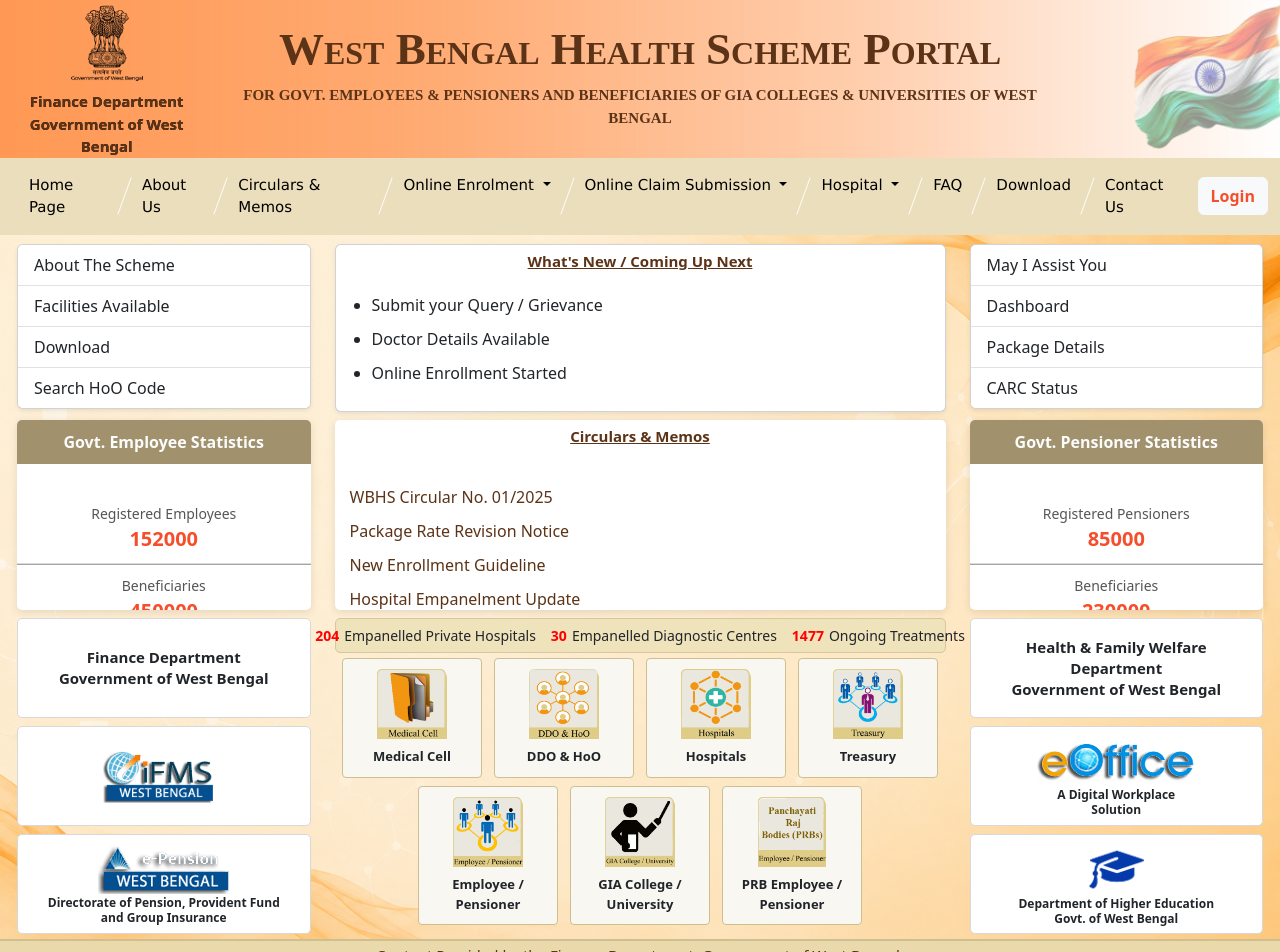
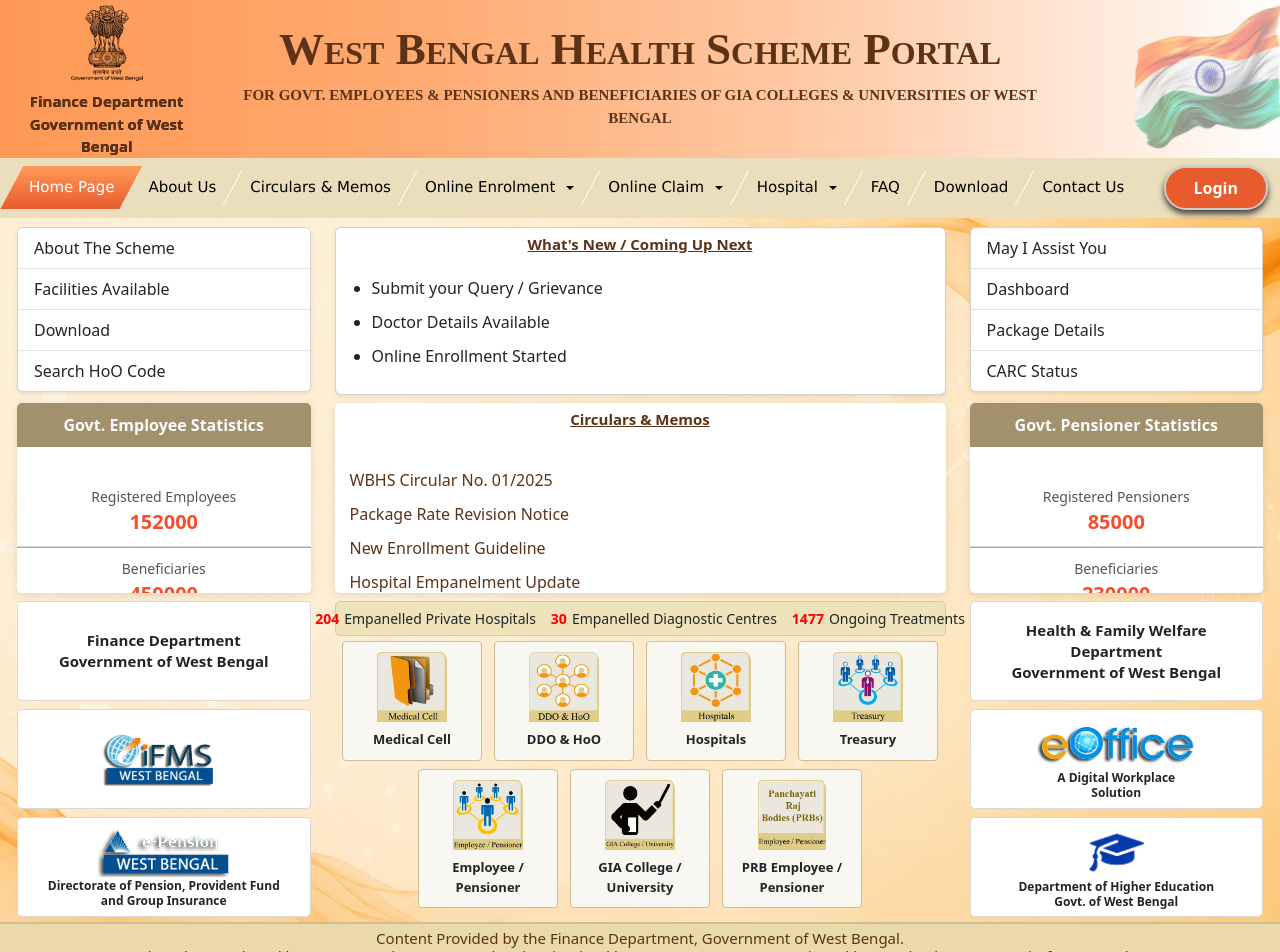
Before and after one commit to krishnendu6690/wbhs-portal-ui, an Angular app: page / in a window 1280 px wide. Shown: the top 952 px of the page. Built offline with nearby package versions, Linux system fonts and the light colour scheme.

Commit message:
navbar design final

```diff
--- a/src/app/home/home.html
+++ b/src/app/home/home.html
@@ -116,21 +116,36 @@
       <div class="row mt-1">
         <!-- Left final column -->
         <div class="col-lg-3">
-          <div class="side-card">
+          <a
+              href="https://finance.wb.gov.in/Fin_New/HomePage.aspx"
+              target="_blank"
+              class="card-link"
+            >
+          <div class="side-card card-button">
             <div class="side-text">
               Finance Department<br />
               Government of West Bengal
             </div>
+
           </div>
-
-          <div class="side-card mt-2">
-            <div class="logo-box">
+          </a>
+          <a
+              href="https://www.wbifms.gov.in/PORTAL/postlogin.html"
+              target="_blank"
+              class="card-link"
+            >
+          <div class="side-card mt-2 card-button">
+            <div class="logo-box card-button">
               <img src="images/ifms_1.png"/>
             </div>
-
           </div>
-
-          <div class="side-card mt-2">
+          </a>
+          <a
+              href="https://epension.wb.gov.in"
+              target="_blank"
+              class="card-link"
+            >
+          <div class="side-card mt-2 card-button">
             <div class="logo-box">
               <img src="images/e_payment.png"/>
             </div>
@@ -140,6 +155,7 @@
               and Group Insurance
             </div>
           </div>
+          </a>
         </div>
 
         <!-- Final Center column -->
@@ -170,14 +186,25 @@
 
         <!-- Right final column -->
         <div class="col-lg-3">
-          <div class="side-card">
+           <a
+              href="https://www.wbhealth.gov.in"
+              target="_blank"
+              class="card-link"
+            >
+          <div class="side-card  card-button">
             <div class="side-text">
               Health & Family Welfare Department<br />
               Government of West Bengal
             </div>
           </div>
+          </a>
 
-          <div class="side-card mt-2">
+           <a
+              href="https://eoffice.wb.gov.in"
+              target="_blank"
+              class="card-link"
+            >
+          <div class="side-card mt-2 card-button">
             <div class="logo-box">
               <img src="images/e_office_btn_1.png" />
             </div>
@@ -187,8 +214,14 @@
               Solution
             </div>
           </div>
+           </a>
 
-          <div class="side-card mt-2">
+            <a
+              href="https://epension.wb.gov.in"
+              target="_blank"
+              class="card-link"
+            >
+          <div class="side-card mt-2 card-button">
             <div class="logo-box">
               <img src="images/CLG_UC.png"/>
             </div>
@@ -198,6 +231,7 @@
               Govt. of West Bengal
             </div>
           </div>
+          </a>
         </div>
       </div>
     </div>
--- a/src/app/home/home.scss
+++ b/src/app/home/home.scss
@@ -197,6 +197,48 @@
   display: block;
 }
 
+.card-link {
+  text-decoration: none;
+  color: inherit;
+  display: block;
+}
+
+.card-link:hover {
+  color: #F64E2C;
+}
+
+.card-button {
+  display: flex;
+  align-items: center;
+  justify-content: center;
+
+  text-decoration: none;
+  color: inherit;
+
+  transition: all 0.2s ease;
+  cursor: pointer;
+}
+
+/*.card-button:hover {
+  transform: translateY(-2px);
+  box-shadow: 0 4px 12px rgba(0,0,0,.15);
+  border-color: #a1926d;
+}*/
+
+.card-button:hover {
+  background-color: #FFE9E5;
+
+  transform: translateY(-2px);
+
+  box-shadow: 0 4px 12px rgba(0,0,0,.15);
+
+  border-color: #a1926d;
+}
+
+.card-button:active {
+  transform: translateY(0);
+}
+
 /*.logo-box {
   height: 70px;
 
--- a/src/app/layout/navbar/navbar.html
+++ b/src/app/layout/navbar/navbar.html
@@ -1,20 +1,19 @@
 <nav class="navbar navbar-expand-lg navbar-dark">
   <div class="container-fluid">
-
     <button
       class="navbar-toggler"
       type="button"
       data-bs-toggle="collapse"
-      data-bs-target="#navbarMenu">
+      data-bs-target="#navbarMenu"
+    >
       <span class="navbar-toggler-icon"></span>
     </button>
 
     <div class="collapse navbar-collapse" id="navbarMenu">
-
       <ul class="navbar-nav me-auto">
-
         <li class="nav-item">
-          <a routerLink="/home" class="nav-link active">Home Page</a>
+          <a class="nav-link active-menu">Home Page</a>
+          <!--<a routerLink="/home" class="nav-link active">Home Page</a> -->
         </li>
 
         <li class="nav-item">
@@ -26,39 +25,77 @@
         </li>
 
         <li class="nav-item dropdown">
-          <a class="nav-link dropdown-toggle"
-             data-bs-toggle="dropdown">
-             Online Enrolment
-          </a>
+          <a class="nav-link dropdown-toggle" href="#"> Online Enrolment </a>
 
-          <ul class="dropdown-menu">
-            <li><a class="dropdown-item">Employee</a></li>
-            <li><a class="dropdown-item">Pensioner</a></li>
-            <li><a class="dropdown-item">College</a></li>
-            <li><a class="dropdown-item">University</a></li>
+          <ul class="dropdown-menu custom-dropdown">
+            <li>
+              <a class="dropdown-item" href="#">
+                <span>Govt. Employee</span>
+              </a>
+            </li>
+
+            <li>
+              <a class="dropdown-item" href="#">
+                <span>Govt. Pensioner</span>
+              </a>
+            </li>
+
+            <li>
+              <a class="dropdown-item" href="#">
+                <span>Beneficiaries of Grant-in-Aid College</span>
+              </a>
+            </li>
+
+            <li>
+              <a class="dropdown-item" href="#">
+                <span>Beneficiaries of Grant-in-Aid University</span>
+              </a>
+            </li>
+
+            <li>
+              <a class="dropdown-item" href="#">
+                <span>Employees of PR Bodies</span>
+              </a>
+            </li>
+
+            <li>
+              <a class="dropdown-item" href="#">
+                <span>Pensioners of PR Bodies</span>
+              </a>
+            </li>
           </ul>
         </li>
 
         <li class="nav-item dropdown">
-          <a class="nav-link dropdown-toggle"
-             data-bs-toggle="dropdown">
-             Online Claim Submission
+          <a class="nav-link dropdown-toggle" data-bs-toggle="dropdown">
+            Online Claim
           </a>
 
-          <ul class="dropdown-menu">
-            <li><a class="dropdown-item">Govt. Beneficiary</a></li>
-            <li><a class="dropdown-item">GIA Beneficiary</a></li>
-            <li><a class="dropdown-item">Panchyat Beneficiary</a></li>
+          <ul class="dropdown-menu custom-dropdown">
+            <li>
+              <a class="dropdown-item" href="#">
+                <span>Govt. Employee & Pensioner</span>
+              </a>
+            </li>
+
+            <li>
+              <a class="dropdown-item" href="#">
+                <span>GIA College & University</span>
+              </a>
+            </li>
+
+            <li>
+              <a class="dropdown-item" href="#">
+                <span>PR Bodies Employee & Pensioner</span>
+              </a>
+            </li>
           </ul>
         </li>
 
         <li class="nav-item dropdown">
-          <a class="nav-link dropdown-toggle"
-             data-bs-toggle="dropdown">
-             Hospital
-          </a>
+          <a class="nav-link dropdown-toggle" data-bs-toggle="dropdown"> Hospital </a>
 
-          <ul class="dropdown-menu">
+          <ul class="dropdown-menu custom-dropdown">
             <li><a class="dropdown-item">Empaneled Hospitals</a></li>
             <li><a class="dropdown-item">Authenticate Beneficiary</a></li>
             <li><a class="dropdown-item">Permission</a></li>
@@ -76,14 +113,9 @@
         <li class="nav-item">
           <a class="nav-link">Contact Us</a>
         </li>
-
       </ul>
 
-      <button class="btn btn-light login-btn">
-        Login
-      </button>
-
+      <button class="btn btn-light login-btn">Login</button>
     </div>
-
   </div>
 </nav>
--- a/src/app/layout/navbar/navbar.scss
+++ b/src/app/layout/navbar/navbar.scss
@@ -1,17 +1,5 @@
 .navbar {
   background: #EBDEBC;
-}
-
-.nav-link {
-  color: black !important;
-  font-family: Verdana;
-  font-weight: 500;
-  font-size: 15px;
-  padding: 8px 17px !important;
-}
-
-.nav-link:hover {
-  color: #ffe8e2 !important;
 }
 
 .login-btn {
@@ -34,5 +22,144 @@
   height: 39px;
   padding-left: 1px;
   background: rgba(255,255,255,0.9);
-  transform: translateY(-50%) rotate(20deg);
+  transform: translateY(-50%) rotate(28deg);
 }
+
+.nav-link {
+  position: relative;
+  color: #000 !important;
+  font-family: Verdana;
+  font-size: 15px;
+  font-weight: 500;
+
+  padding: 10px 17px !important;
+
+  transition: .3s;
+  z-index: 1;
+}
+
+.nav-link::before {
+  content: "";
+  position: absolute;
+  inset: 0;
+
+  background: transparent;
+
+  transform: skewX(-28deg);
+  transform-origin: left;
+
+  z-index: -1;
+
+  transition: .3s;
+}
+
+.nav-link:hover {
+  color: #fff !important;
+}
+
+.nav-link:hover::before {
+  /*background: linear-gradient(#ffb24d, #ff7f1f);*/
+  background: linear-gradient(#ff9a5a, #e85b2c);
+  box-shadow: 0 4px 6px rgb(34, 34, 34);
+}
+
+.login-btn {
+  background: #e85b2c;
+  color: #fff;
+
+  border: 2px solid #cecbcb;
+  border-radius: 60px;
+  box-shadow: 0 4px 6px rgba(0, 0, 0, 0.719);
+
+  padding: 8px 28px;
+  font-weight: 700;
+
+  transition: .3s;
+}
+
+.login-btn:hover {
+  background: #fff;
+  color: #e85b2c;
+  box-shadow:0 3px 8px rgba(0,0,0,.18);
+}
+
+.dropdown-menu{
+    display:block;
+    opacity:0;
+    left:-12px;
+    margin-top:0;
+    visibility:hidden;
+    transform:translateY(10px);
+
+    transition:.25s;
+}
+
+.nav-item.dropdown:hover>.dropdown-menu{
+
+    opacity:1;
+    visibility:visible;
+
+    transform:translateY(0);
+}
+
+.custom-dropdown {
+    min-width:max-content;
+    min-width:260px;
+    padding: 0;
+    border: 1px solid #d6b86b;
+    border-radius: 0;
+    background: #fff4c4;
+    box-shadow: none;
+    border-radius:6px;
+    overflow:hidden;
+    box-shadow:0 6px 16px rgba(0, 0, 0, 0.658);
+}
+
+.custom-dropdown .dropdown-item {
+    position: relative;
+    overflow: hidden;
+
+    padding: 10px 12px;
+    font-size: 16px;
+    color: #6b3b00;
+
+    border-bottom: 1px solid #d8c37a;
+    background: transparent;
+
+    transition: color .3s;
+    z-index: 1;
+}
+
+.custom-dropdown .dropdown-item{
+    padding:10px 14px;
+    font-size:15px;
+    color:#6b3b00;
+    border-bottom:1px solid #d8c37a;
+    background:#fff4c4;
+    transition:.25s;
+}
+
+.custom-dropdown .dropdown-item:hover{
+    background: linear-gradient(#ff9a5a, #e85b2c);
+    color:#fff;
+}
+
+
+.dropdown-toggle::after {
+    margin-left: 6px;
+    vertical-align: middle;
+}
+
+.active-menu {
+  color: #fff !important;
+}
+
+.active-menu::before {
+  content: "";
+  position: absolute;
+  inset: 0;
+  background: linear-gradient(#ff9a5a, #e85b2c);
+  transform: skewX(-28deg);
+  transform-origin: left;
+  z-index: -1;
+}
```
